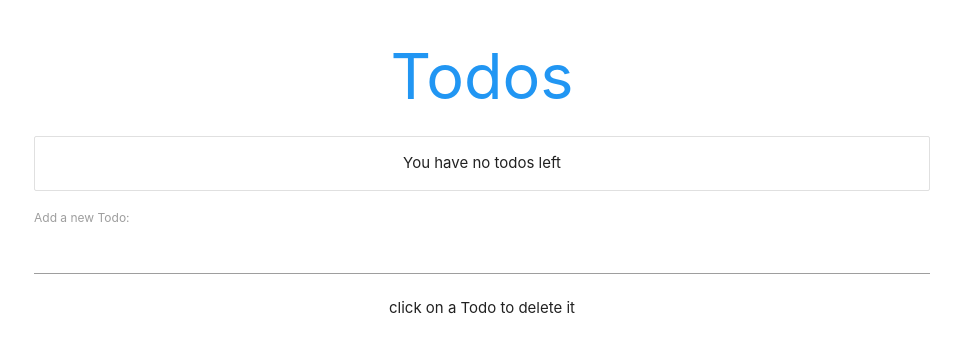
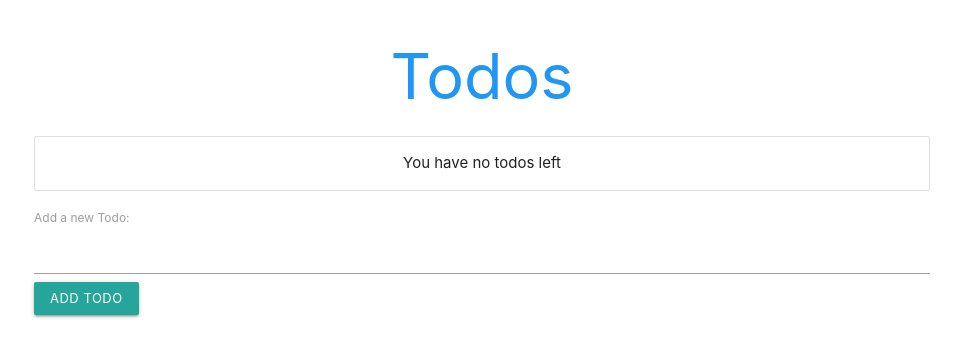
Before and after one commit to dqureshiumar/React_Todo_App, a React (Create React App) app: page / in a window 1280 px wide. Shown: the top 356 px of the page, without its empty margins (158-1119 px from the left). Built offline with nearby package versions, Linux system fonts and the light colour scheme.

Commit message:
Features Added and Updated UI

```diff
--- a/src/AddForm.js
+++ b/src/AddForm.js
@@ -25,7 +25,9 @@ class AddForm extends Component{
                     <label>Add a new Todo:</label>
                     <input type="text" onChange={this.handleChange} value={this.state.content}/>
                 </form>
+				<button onClick={this.handleSubmit} className="waves-effect waves-light btn-small">Add Todo</button>
             </div>
+
         )
     }
 }
--- a/src/App.js
+++ b/src/App.js
@@ -31,7 +31,6 @@ class App extends Component{
         <h1 className="center blue-text">Todos</h1>
         <Todos todos={this.state.todos} deleteTodo = {this.deleteTodo}/>
         <AddForm addTodo={this.addTodo}/>
-		<p class="center">click on a Todo to delete it</p>
       </div>
     );
   }
--- a/src/Todos.js
+++ b/src/Todos.js
@@ -4,7 +4,8 @@ const Todos = ({todos, deleteTodo}) => {
         todos.map(todo =>{
             return(
                 <div className="collection-item" key={todo.id}>
-                    <span onClick={() => {deleteTodo(todo.id)}}>{todo.content}</span>
+                    {todo.content}
+					<span className="right" onClick={() => {deleteTodo(todo.id)}}>Remove Todo</span>
                 </div>
             )
         })
```
